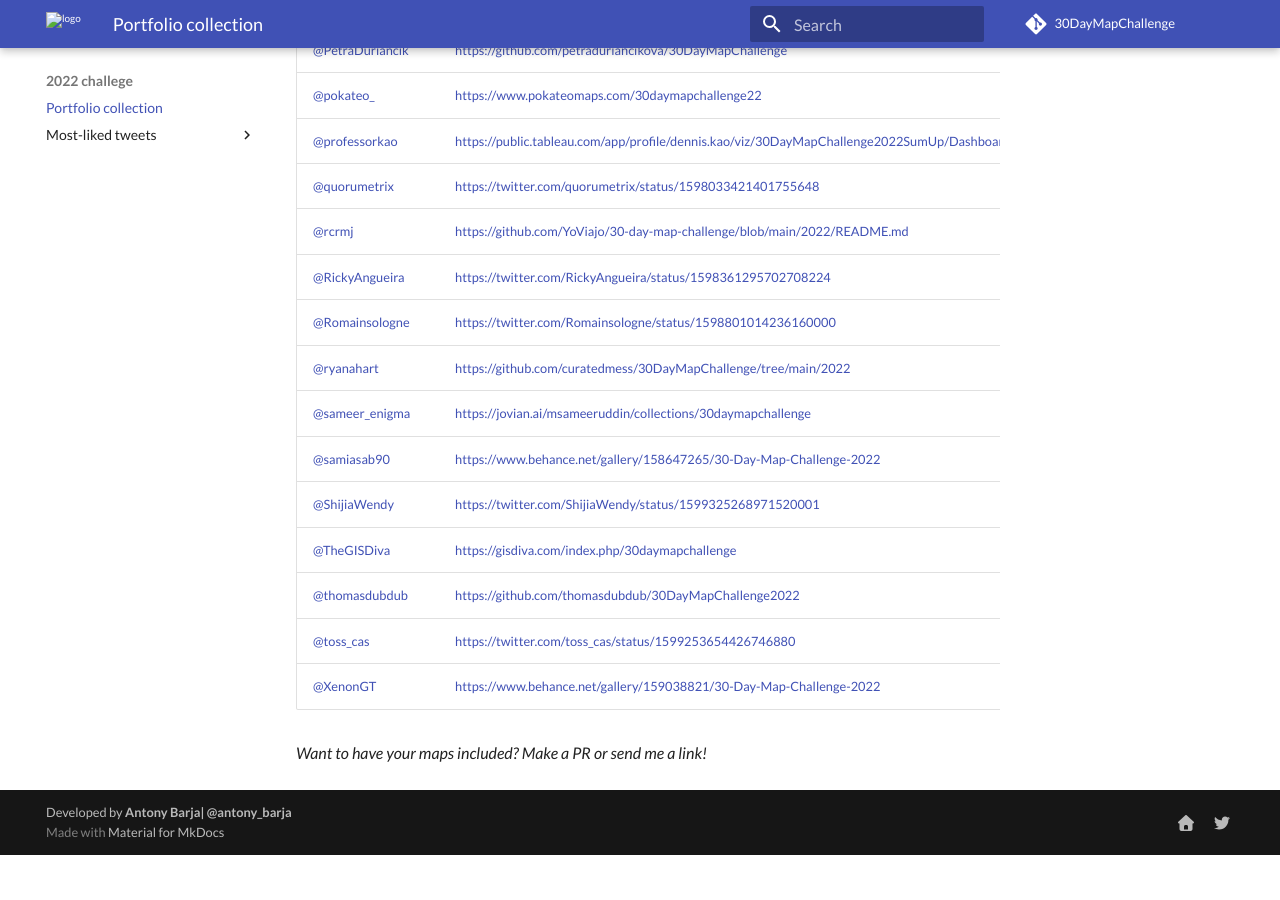
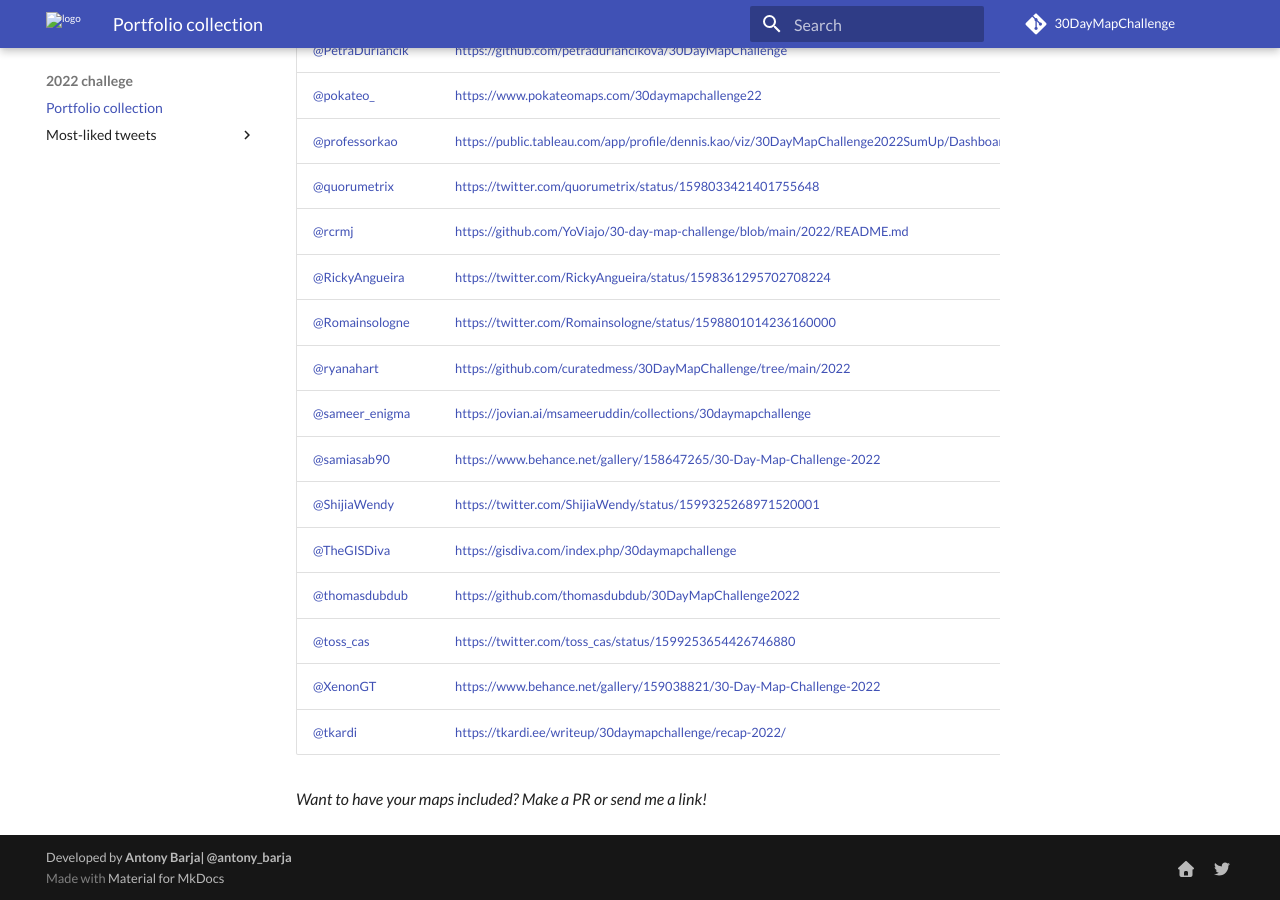
Before and after one commit to tjukanovt/30DayMapChallenge, an MkDocs documentation site: the page built from docs/2022/index.md, in a window 1280 px wide and 900 px high, scrolled down 1834 px. Built offline with MkDocs 1.6.1 and Material for MkDocs 9.7.7, drawn with Linux system fonts in a browser that asks for light colours; comment, search, counter and statistics services are not loaded; before the commit the page ends 2689 px from its top, so only the background shows below that.

Commit message:
add link to 2022 maps by @tkardi

```diff
--- a/docs/2022/index.md
+++ b/docs/2022/index.md
@@ -53,5 +53,6 @@ You can browse most popular tweets from the main panel or explore below individu
 | [@thomasdubdub](https://twitter.com/thomasdubdub)       | [https://github.com/thomasdubdub/30DayMapChallenge2022](https://github.com/thomasdubdub/30DayMapChallenge2022)                                                                             |
 | [@toss_cas](https://twitter.com/toss_cas)               | [https://twitter.com/toss_cas/status/1599253654426746880](https://twitter.com/toss_cas/status/1599253654426746880)                                                                         |
 | [@XenonGT](https://twitter.com/XenonGT)                 | [https://www.behance.net/gallery/159038821/30-Day-Map-Challenge-2022](https://www.behance.net/gallery/159038821/30-Day-Map-Challenge-2022)                                                 |
+| [@tkardi](https://twitter.com/tkardi)                   | [https://tkardi.ee/writeup/30daymapchallenge/recap-2022/](https://tkardi.ee/writeup/30daymapchallenge/recap-2022/)                                                                         |
 
 *Want to have your maps included? Make a PR or send me a link!*
```
